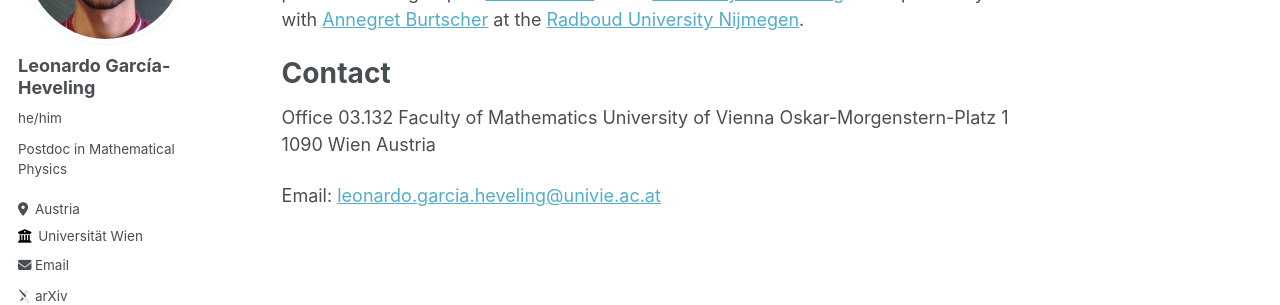
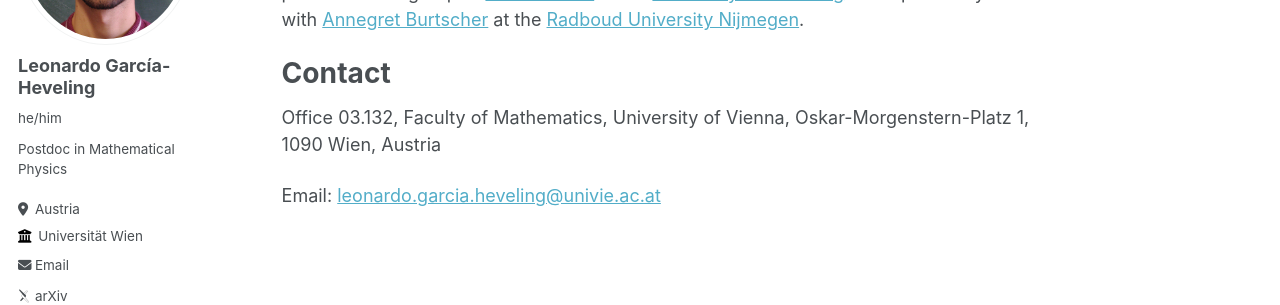
Before and after one commit to LeoGarciaHeveling/LeoGarciaHeveling.github.io, a Jekyll site: the page built from _pages/about.md, in a window 1280 px wide. Shown: the part 262-567 px from the top of the page. Built offline with Jekyll 4.4.1, drawn with Linux system fonts in a browser that asks for light colours; some web fonts are replaced.

```diff
--- a/_pages/about.md
+++ b/_pages/about.md
@@ -11,11 +11,11 @@ I am a mathematical physicist interested in Lorentzian Geometry and General Rela
 
 Contact
 =
-Office 03.132
-Faculty of Mathematics
-University of Vienna
-Oskar-Morgenstern-Platz 1
-1090 Wien
+Office 03.132,
+Faculty of Mathematics,
+University of Vienna,
+Oskar-Morgenstern-Platz 1,
+1090 Wien,
 Austria
 
 Email: [leonardo.garcia.heveling@univie.ac.at](mailto:leonardo.garcia.heveling@univie.ac.at)
```
